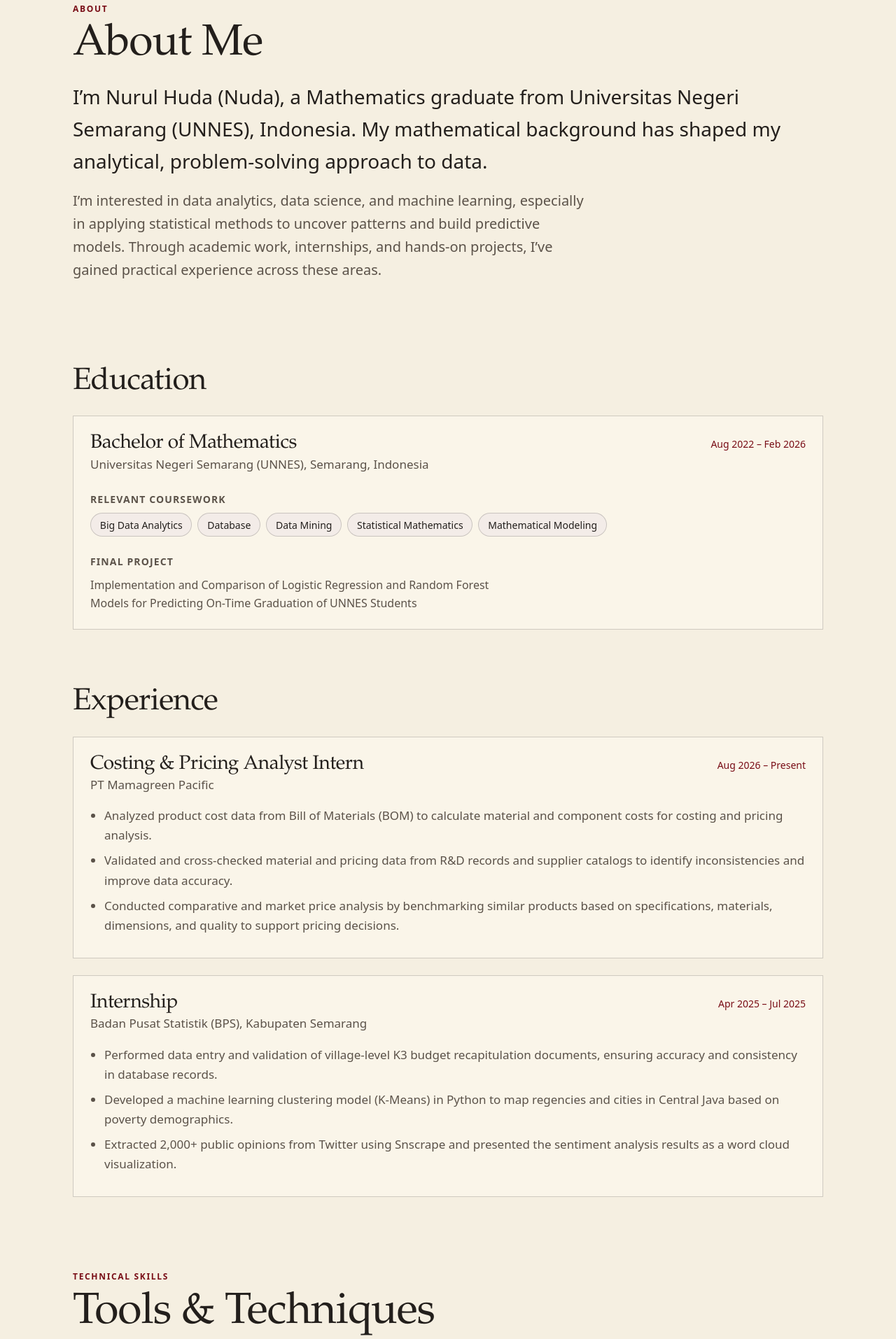
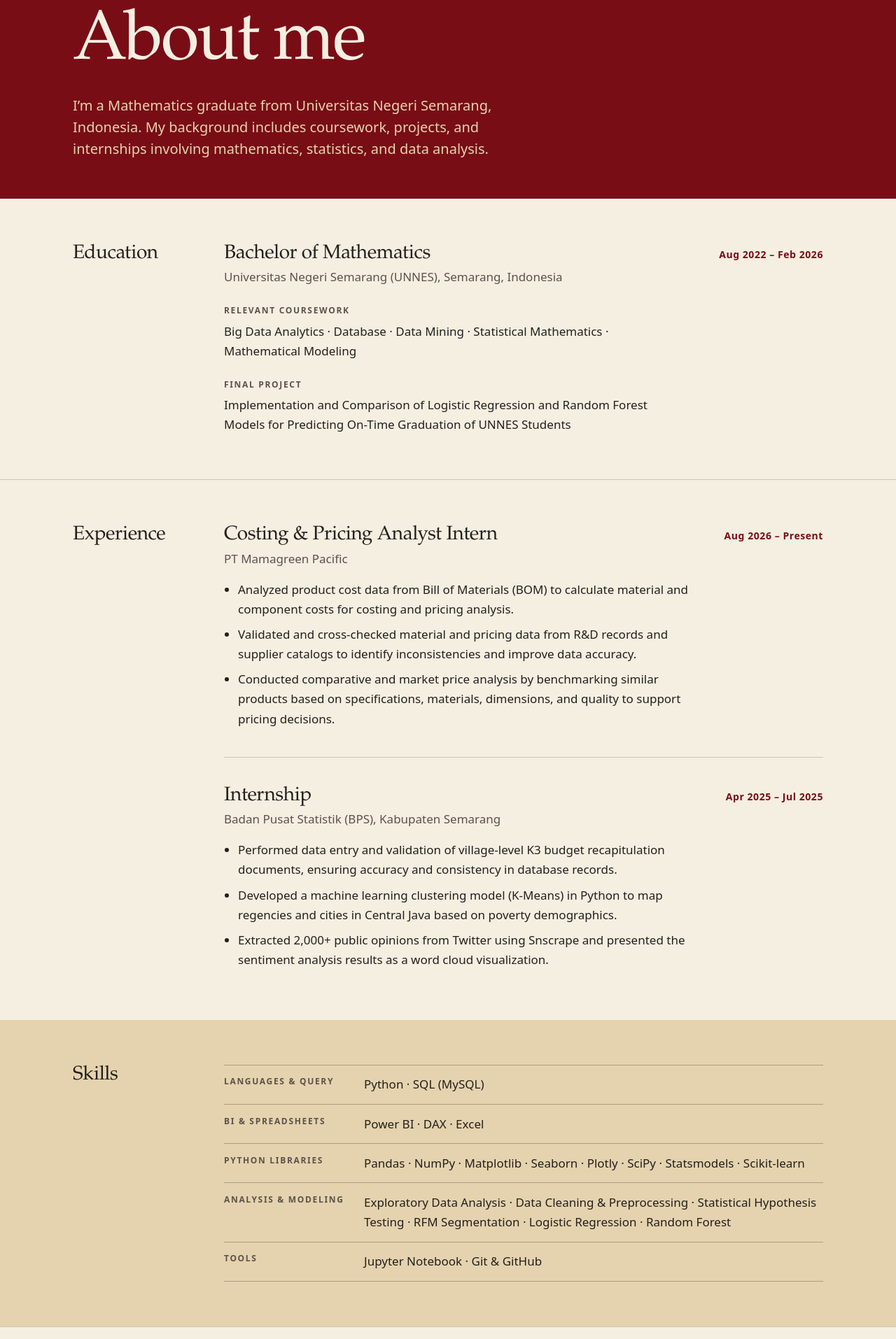
Before and after one commit to nrllhud27-wq/nrllhud27-wq.github.io, an Astro site: page /about in a window 1280 px wide. Shown: the part 142-2056 px from the top of the page at 70% size. Built offline with nearby package versions, Linux system fonts and the light colour scheme; Astro itself is replaced by a stand-in of ours.

Commit message:
Redesign: project detail and about pages

```diff
--- a/src/components/Breadcrumbs.astro
+++ b/src/components/Breadcrumbs.astro
@@ -36,24 +36,27 @@ const { items } = Astro.props;
     margin: 0 0 var(--space-md);
     padding: 0;
     font-size: var(--text-sm);
-    color: var(--text-muted);
+    color: var(--muted);
   }
 
   li + li::before {
     content: '/';
     margin-right: 0.5rem;
-    opacity: 0.5;
+    opacity: 0.6;
   }
 
   a {
-    color: var(--text-muted);
+    color: var(--muted);
+    text-decoration: underline;
+    text-decoration-thickness: 1px;
+    text-underline-offset: 0.2em;
   }
 
   a:hover {
-    color: var(--text);
+    color: var(--ink);
   }
 
   [aria-current] {
-    color: var(--text);
+    color: var(--ink);
   }
 </style>
--- a/src/components/ProjectDetail.astro
+++ b/src/components/ProjectDetail.astro
@@ -36,7 +36,8 @@ const resources = [
 ---
 
 <article>
-  <header class="container head">
+  <header class="detail-hero">
+    <div class="container">
       <Breadcrumbs
         items={[{ label: 'Home', href: '/' }, { label: 'Projects', href: '/projects' }, { label: title }]}
       />
@@ -54,6 +55,7 @@ const resources = [
           </p>
         )
       }
+    </div>
   </header>
 
   {
@@ -68,49 +70,52 @@ const resources = [
 
   {
     metrics.length > 0 && (
-      <section class="band" aria-labelledby="metrics-heading">
-        <div class="container rail">
-          <h2 id="metrics-heading" class="rail-title">
+      <section class="container block" aria-labelledby="metrics-heading">
+        <h2 id="metrics-heading" class="block-title">
           Key metrics
         </h2>
-          <dl class="facts">
+        <dl class="metrics">
           {metrics.map((metric) => (
-              <div>
+            <div class="metric">
               <dt>{metric.label}</dt>
               <dd class="num">{metric.value}</dd>
             </div>
           ))}
         </dl>
-        </div>
       </section>
     )
   }
 
-  <section class="band" aria-labelledby="tools-heading">
-    <div class="container rail">
-      <h2 id="tools-heading" class="rail-title">Tools &amp; technologies</h2>
+  <section class="container block" aria-labelledby="tools-heading">
+    <h2 id="tools-heading" class="block-title">Tools &amp; technologies</h2>
     <p class="tools">{tools.join(' · ')}</p>
-    </div>
   </section>
 
-  <section class="band">
-    <div class="container">
+  <section class="container block">
     <div class="prose">
       <slot />
     </div>
     <p class="back"><a href="/projects">Back to projects</a></p>
-    </div>
   </section>
 </article>
 
 <style>
-  .head {
-    padding-block: var(--space-lg) clamp(1.5rem, 4vw, 2.5rem);
+  .detail-hero {
+    padding-block: var(--space-lg) clamp(2rem, 5vw, 3.5rem);
+    background: var(--burgundy);
+    color: var(--cream);
+    /* Breadcrumbs read these two colors, so they adapt to the dark background */
+    --muted: var(--sand);
+    --ink: var(--cream);
+  }
+
+  .detail-hero :focus-visible {
+    outline-color: var(--blue);
   }
 
   .meta {
     margin-bottom: var(--space-sm);
-    color: var(--burgundy);
+    color: var(--sand);
   }
 
   h1 {
@@ -119,12 +124,13 @@ const resources = [
     font-size: clamp(2rem, 1.3rem + 2.8vw, 3.5rem);
     line-height: 1.05;
     letter-spacing: -0.025em;
+    color: var(--cream);
   }
 
   .lead {
     margin-bottom: var(--space-md);
     font-size: var(--text-lg);
-    color: var(--muted);
+    color: var(--sand);
   }
 
   .links {
@@ -134,12 +140,19 @@ const resources = [
     margin: 0;
   }
 
+  .links a {
+    color: var(--blue);
+  }
+
+  .links a:hover {
+    color: var(--cream);
+  }
+
   .shot {
     max-width: 60rem;
-    margin: 0 0 var(--space-xl);
+    margin: var(--space-lg) 0 0;
     padding: 0.5rem;
-    border: 1px solid var(--rule);
-    background: rgba(229, 211, 175, 0.35);
+    background: var(--sand);
   }
 
   .shot :global(img) {
@@ -147,65 +160,62 @@ const resources = [
     height: auto;
   }
 
-  .rail-title {
-    margin: 0;
+  .block {
+    margin-top: var(--space-xl);
+  }
+
+  .block-title {
+    margin: 0 0 var(--space-sm);
     font-size: var(--text-xl);
   }
 
-  .facts {
-    max-width: 38rem;
+  .metrics {
+    display: grid;
+    grid-template-columns: repeat(auto-fit, minmax(11rem, 1fr));
+    gap: var(--space-md);
     margin: 0;
-    border-bottom: 1px solid var(--rule);
+    padding: var(--space-md);
+    background: var(--sand);
   }
 
-  .facts div {
-    display: grid;
-    grid-template-columns: 1fr auto;
-    gap: var(--space-sm);
-    align-items: baseline;
-    padding: 0.75rem 0;
-    border-top: 1px solid var(--rule);
+  .metric {
+    display: flex;
+    flex-direction: column-reverse;
+    gap: 0.25rem;
   }
 
-  .facts dt {
+  .metric dt {
+    font-size: 0.8125rem;
     color: var(--muted);
   }
 
-  .facts dd {
+  .metric dd {
     margin: 0;
     font-family: var(--font-serif);
-    font-size: var(--text-xl);
-    text-align: right;
+    font-size: var(--text-2xl);
+    line-height: 1.1;
   }
 
   .tools {
-    max-width: 38rem;
     margin: 0;
+    padding: var(--space-md);
+    background: var(--blue);
     font-size: var(--text-lg);
   }
 
   .prose {
-    max-width: 40rem;
-  }
-
-  @media (min-width: 56rem) {
-    .prose,
-    .back {
-      margin-left: calc(var(--rail) + var(--space-lg));
-    }
+    max-width: 42rem;
   }
 
   .prose :global(h2) {
     margin: var(--space-xl) 0 var(--space-sm);
     padding-top: var(--space-sm);
-    border-top: 1px solid var(--rule);
+    border-top: 2px solid var(--burgundy);
     font-size: var(--text-2xl);
   }
 
   .prose :global(h2:first-child) {
     margin-top: 0;
-    padding-top: 0;
-    border-top: 0;
   }
 
   .prose :global(h3) {
@@ -231,7 +241,7 @@ const resources = [
 
   .prose :global(code) {
     padding: 0.1rem 0.3rem;
-    background: rgba(229, 211, 175, 0.5);
+    background: rgba(229, 211, 175, 0.6);
     font-size: 0.9em;
   }
 
@@ -239,8 +249,7 @@ const resources = [
     height: auto;
     margin-block: var(--space-md) var(--space-xs);
     padding: 0.5rem;
-    border: 1px solid var(--rule);
-    background: rgba(229, 211, 175, 0.35);
+    background: var(--sand);
   }
 
   .prose :global(p > em:only-child) {
@@ -253,6 +262,7 @@ const resources = [
 
   .back {
     margin: var(--space-xl) 0 0;
+    font-weight: 600;
   }
 
   .back a::before {
--- a/src/pages/about.astro
+++ b/src/pages/about.astro
@@ -1,33 +1,28 @@
 ---
 import BaseLayout from '../layouts/BaseLayout.astro';
-import Skills from '../components/Skills.astro';
-import ContactSection from '../components/ContactSection.astro';
+import { SKILL_GROUPS } from '../data/skills';
 import { EDUCATION, EXPERIENCE, CERTIFICATIONS } from '../data/about';
 ---
 
 <BaseLayout
   title="About"
-  description="About Nuda: a Mathematics graduate from UNNES focused on data analytics, data science, and machine learning."
+  description="About Nuda: a Mathematics graduate from UNNES with experience in data analysis, data science, and machine learning."
 >
-  <section class="section container intro">
-    <p class="eyebrow">About</p>
-    <h1>About Me</h1>
-    <p class="lead">
-      I’m Nurul Huda (Nuda), a Mathematics graduate from Universitas Negeri Semarang (UNNES),
-      Indonesia. My mathematical background has shaped my analytical, problem-solving approach to
-      data.
+  <section class="page-hero">
+    <div class="container">
+      <h1>About me</h1>
+      <p class="intro measure">
+        I’m a Mathematics graduate from Universitas Negeri Semarang, Indonesia. My background
+        includes coursework, projects, and internships involving mathematics, statistics, and data
+        analysis.
       </p>
-    <p class="text">
-      I’m interested in data analytics, data science, and machine learning, especially in
-      applying statistical methods to uncover patterns and build predictive models. Through
-      academic work, internships, and hands-on projects, I’ve gained practical experience across
-      these areas.
-    </p>
+    </div>
   </section>
 
-  <section class="block container" aria-labelledby="education-heading">
-    <h2 id="education-heading">Education</h2>
-    <div class="card">
+  <section class="block" aria-labelledby="education-heading">
+    <div class="container rail">
+      <h2 id="education-heading" class="rail-title">Education</h2>
+      <div>
         <div class="row">
           <div>
             <h3>{EDUCATION.degree}</h3>
@@ -35,21 +30,21 @@ import { EDUCATION, EXPERIENCE, CERTIFICATIONS } from '../data/about';
           </div>
           <p class="period">{EDUCATION.period}</p>
         </div>
-      <p class="label">Relevant coursework</p>
-      <ul class="chips">
-        {EDUCATION.coursework.map((course) => <li>{course}</li>)}
-      </ul>
-      <p class="label">Final project</p>
-      <p class="text small">{EDUCATION.finalProject}</p>
+        <p class="label sub">Relevant coursework</p>
+        <p class="plain">{EDUCATION.coursework.join(' · ')}</p>
+        <p class="label sub">Final project</p>
+        <p class="plain">{EDUCATION.finalProject}</p>
+      </div>
     </div>
   </section>
 
-  <section class="block container" aria-labelledby="experience-heading">
-    <h2 id="experience-heading">Experience</h2>
-    <div class="stack">
+  <section class="block" aria-labelledby="experience-heading">
+    <div class="container rail">
+      <h2 id="experience-heading" class="rail-title">Experience</h2>
+      <div>
         {
           EXPERIENCE.map((item) => (
-          <article class="card">
+            <article class="entry">
               <div class="row">
                 <div>
                   <h3>{item.role}</h3>
@@ -66,72 +61,72 @@ import { EDUCATION, EXPERIENCE, CERTIFICATIONS } from '../data/about';
           ))
         }
       </div>
+    </div>
   </section>
 
-  <Skills />
+  <section class="block sand" aria-labelledby="skills-heading">
+    <div class="container rail">
+      <h2 id="skills-heading" class="rail-title">Skills</h2>
+      <ul class="skills">
+        {
+          SKILL_GROUPS.map((group) => (
+            <li class="skill-row">
+              <span class="label">{group.title}</span>
+              <span>{group.items.join(' · ')}</span>
+            </li>
+          ))
+        }
+      </ul>
+    </div>
+  </section>
 
-  <section class="block container" aria-labelledby="certs-heading">
-    <h2 id="certs-heading">Certifications</h2>
-    <ul class="chips">
+  <section class="block" aria-labelledby="certs-heading">
+    <div class="container rail">
+      <h2 id="certs-heading" class="rail-title">Certifications</h2>
+      <ul class="certs">
         {CERTIFICATIONS.map((certification) => <li>{certification}</li>)}
       </ul>
+    </div>
   </section>
-
-  <section class="block container" aria-labelledby="direction-heading">
-    <h2 id="direction-heading">Interests &amp; Career Direction</h2>
-    <p class="text">
-      My goal is to grow as a data professional, working across data exploration, statistical
-      analysis, business intelligence, and predictive modeling to turn complex data into clear,
-      evidence-based insights.
-    </p>
-  </section>
-
-  <ContactSection />
 </BaseLayout>
 
 <style>
-  .intro h1 {
-    font-size: var(--text-3xl);
+  .page-hero {
+    padding-block: clamp(2.5rem, 6vw, 4.5rem) clamp(2rem, 5vw, 3.5rem);
   }
 
-  .lead {
-    max-width: 65ch;
-    color: var(--text);
-    font-size: var(--text-xl);
-  }
-
-  .text {
-    max-width: 65ch;
-    color: var(--text-muted);
+  .intro {
+    margin: var(--space-md) 0 0;
     font-size: var(--text-lg);
-  }
-
-  .text.small {
-    margin: 0;
-    font-size: 1rem;
+    line-height: 1.55;
+    color: var(--sand);
   }
 
   .block {
-    padding-block: var(--space-lg);
+    padding-block: clamp(2.25rem, 5vw, 4rem);
+    border-top: 1px solid var(--rule);
   }
 
-  .block h2 {
-    margin-bottom: var(--space-md);
-    font-size: var(--text-2xl);
+  .page-hero + .block {
+    border-top: 0;
   }
 
-  .stack {
-    display: grid;
-    gap: var(--space-md);
+  .block.sand {
+    border-top: 0;
+    background: var(--sand);
+  }
+
+  .rail-title {
+    margin: 0;
+    font-size: var(--text-xl);
   }
 
   .row {
     display: flex;
     flex-wrap: wrap;
-    gap: var(--space-xs) var(--space-md);
     align-items: baseline;
     justify-content: space-between;
-    margin-bottom: var(--space-sm);
+    gap: 0.25rem var(--space-md);
   }
 
   h3 {
@@ -140,50 +135,70 @@ import { EDUCATION, EXPERIENCE, CERTIFICATIONS } from '../data/about';
   }
 
   .org {
-    margin: 0;
-    color: var(--text-muted);
+    margin: 0.25rem 0 0;
+    color: var(--muted);
   }
 
   .period {
     margin: 0;
-    font-family: var(--font-mono);
-    font-size: var(--text-sm);
-    color: var(--accent-cyan);
+    font-size: 0.875rem;
+    font-weight: 600;
+    letter-spacing: 0.04em;
+    color: var(--burgundy);
   }
 
-  .label {
-    margin: var(--space-md) 0 var(--space-xs);
-    font-family: var(--font-mono);
-    font-size: var(--text-sm);
-    letter-spacing: 0.08em;
-    text-transform: uppercase;
-    color: var(--text-muted);
+  .sub {
+    margin-top: var(--space-md);
   }
 
-  .chips {
-    display: flex;
-    flex-wrap: wrap;
-    gap: 0.5rem;
-    list-style: none;
-    margin: 0;
-    padding: 0;
+  .plain {
+    max-width: 40rem;
+    margin: 0.35rem 0 0;
   }
 
-  .chips li {
-    padding: 0.3rem 0.8rem;
-    border: 1px solid var(--border);
-    border-radius: 999px;
-    background: rgba(164, 138, 224, 0.08);
-    font-size: var(--text-sm);
+  .entry + .entry {
+    margin-top: var(--space-lg);
+    padding-top: var(--space-lg);
+    border-top: 1px solid var(--rule);
   }
 
   .points {
-    margin: 0;
+    max-width: 42rem;
+    margin: var(--space-sm) 0 0;
     padding-left: 1.25rem;
   }
 
   .points li {
     margin-bottom: 0.5rem;
-    color: var(--text-muted);
+  }
+
+  .skills,
+  .certs {
+    margin: 0;
+    padding: 0;
+    list-style: none;
+    border-bottom: 1px solid var(--rule);
+  }
+
+  .skills {
+    border-bottom-color: rgba(35, 31, 28, 0.3);
+  }
+
+  .skill-row {
+    display: grid;
+    gap: 0.25rem var(--space-md);
+    padding: 0.85rem 0;
+    border-top: 1px solid rgba(35, 31, 28, 0.3);
+  }
+
+  @media (min-width: 40rem) {
+    .skill-row {
+      grid-template-columns: 11rem 1fr;
+    }
+  }
+
+  .certs li {
+    padding: 0.85rem 0;
+    border-top: 1px solid var(--rule);
   }
 </style>
```
Lines whose indentation alone changed are shown as unchanged.
